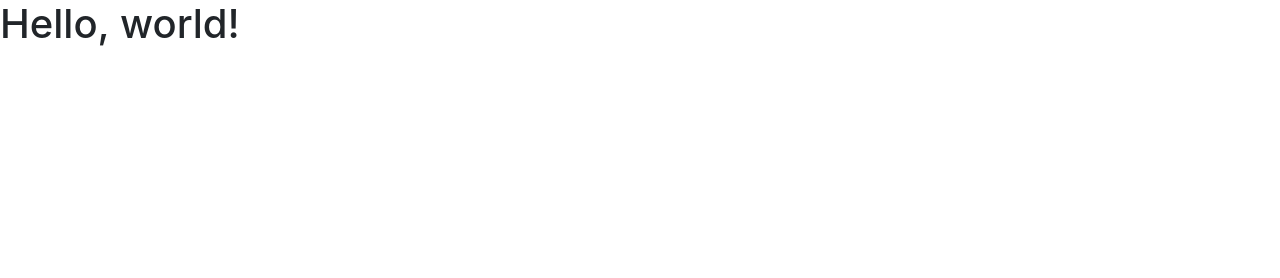
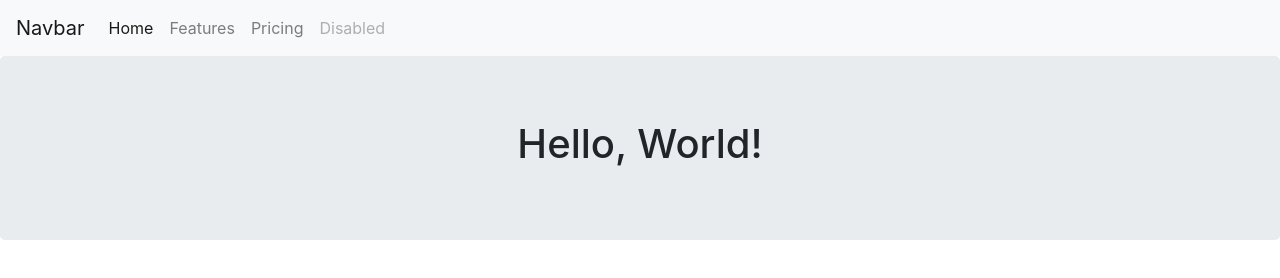
Before and after one commit to xyeras/parallax--practice, a plain HTML site: page index.html in a window 1280 px wide. Drawn offline with nearby package versions, Linux system fonts and the light colour scheme.

Commit message:
added nav and jumbotron to index.html; I will work on styling later.

```diff
--- a/css/styles.css
+++ b/css/styles.css
@@ -0,0 +1 @@
+@import url('https://fonts.googleapis.com/css2?family=Lobster&family=Open+Sans&display=swap');
--- a/index.html
+++ b/index.html
@@ -13,7 +13,35 @@
     <link rel="stylesheet" href="css/styles.css">
   </head>
   <body>
-    <h1>Hello, world!</h1>
+    <header>
+      <nav class="navbar navbar-expand-lg navbar-light bg-light">
+        <a class="navbar-brand" href="#">Navbar</a>
+        <button class="navbar-toggler" type="button" data-toggle="collapse" data-target="#navbarNav" aria-controls="navbarNav" aria-expanded="false" aria-label="Toggle navigation">
+          <span class="navbar-toggler-icon"></span>
+        </button>
+        <div class="collapse navbar-collapse" id="navbarNav">
+          <ul class="navbar-nav">
+            <li class="nav-item active">
+              <a class="nav-link" href="#">Home <span class="sr-only">(current)</span></a>
+            </li>
+            <li class="nav-item">
+              <a class="nav-link" href="#">Features</a>
+            </li>
+            <li class="nav-item">
+              <a class="nav-link" href="#">Pricing</a>
+            </li>
+            <li class="nav-item">
+              <a class="nav-link disabled" href="#" tabindex="-1" aria-disabled="true">Disabled</a>
+            </li>
+          </ul>
+        </div>
+      </nav>
+      <div class="jumbotron">
+        <div class="container">
+          <h1 class="text-center">Hello, World!</h1>
+        </div>
+      </div>
+    </header>
 
     <!-- Optional JavaScript; choose one of the two! -->
 
```
